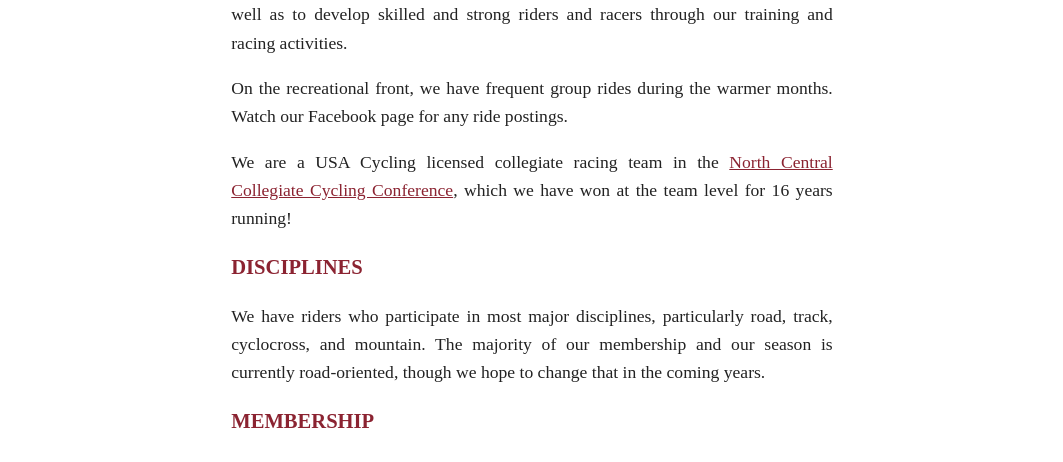
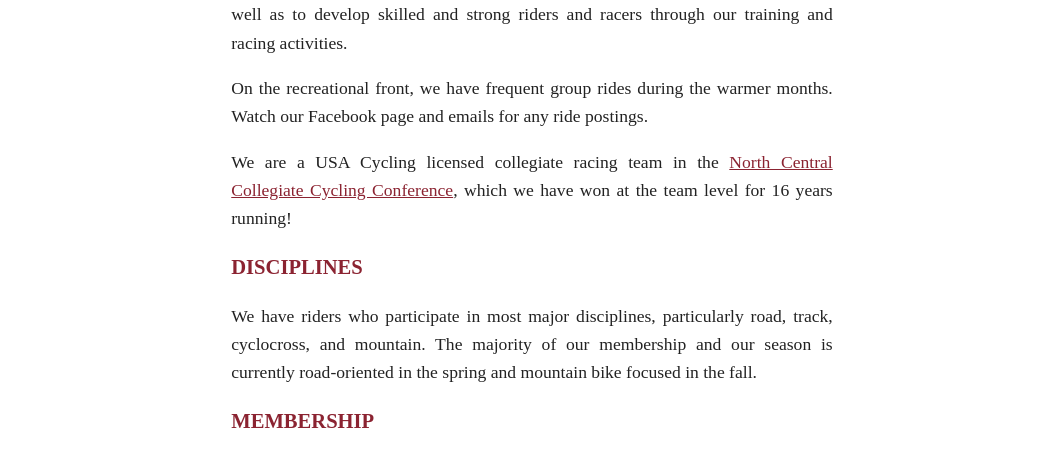
Before and after one commit to vservetas/UMCT.github.io, a Jekyll site: the page built from about.html, in a window 1280 px wide. Shown: the part 272-734 px from the top of the page, without its empty margins (108-1171 px from the left). Built offline with Jekyll 4.4.1, drawn with Linux system fonts in a browser that asks for light colours; nearby versions of some CDN libraries; some web fonts are replaced; Markdown is read by kramdown in place of the engine named in the settings.

Commit message:
Update about.html

```diff
--- a/about.html
+++ b/about.html
@@ -4,12 +4,14 @@
 ---
 The University of Minnesota Cycling Team is the Twin Cities campus' competitive and recreational cycling group. We strive to encourage cycling at the University as well as to develop skilled and strong riders and racers through our training and racing activities.
 
-On the recreational front, we have frequent group rides during the warmer months. Watch our Facebook page for any ride postings.
+On the recreational front, we have frequent group rides during the warmer months. Watch our Facebook page and emails for any ride postings.
 
 We are a USA Cycling licensed collegiate racing team in the [North Central Collegiate Cycling Conference](http://collegiatecycling.org/ncccc/), which we have won at the team level for 16 years running!
 
+
+
 ### Disciplines
-We have riders who participate in most major disciplines, particularly road, track, cyclocross, and mountain. The majority of our membership and our season is currently road-oriented, though we hope to change that in the coming years.
+We have riders who participate in most major disciplines, particularly road, track, cyclocross, and mountain. The majority of our membership and our season is currently road-oriented in the spring and mountain bike focused in the fall.
 
 ### Membership
 Our team group rides are open to any person who has filled out a Sport Clubs Participation Waiver. Further benefits are available to dues paying members in the following tiers:
```
